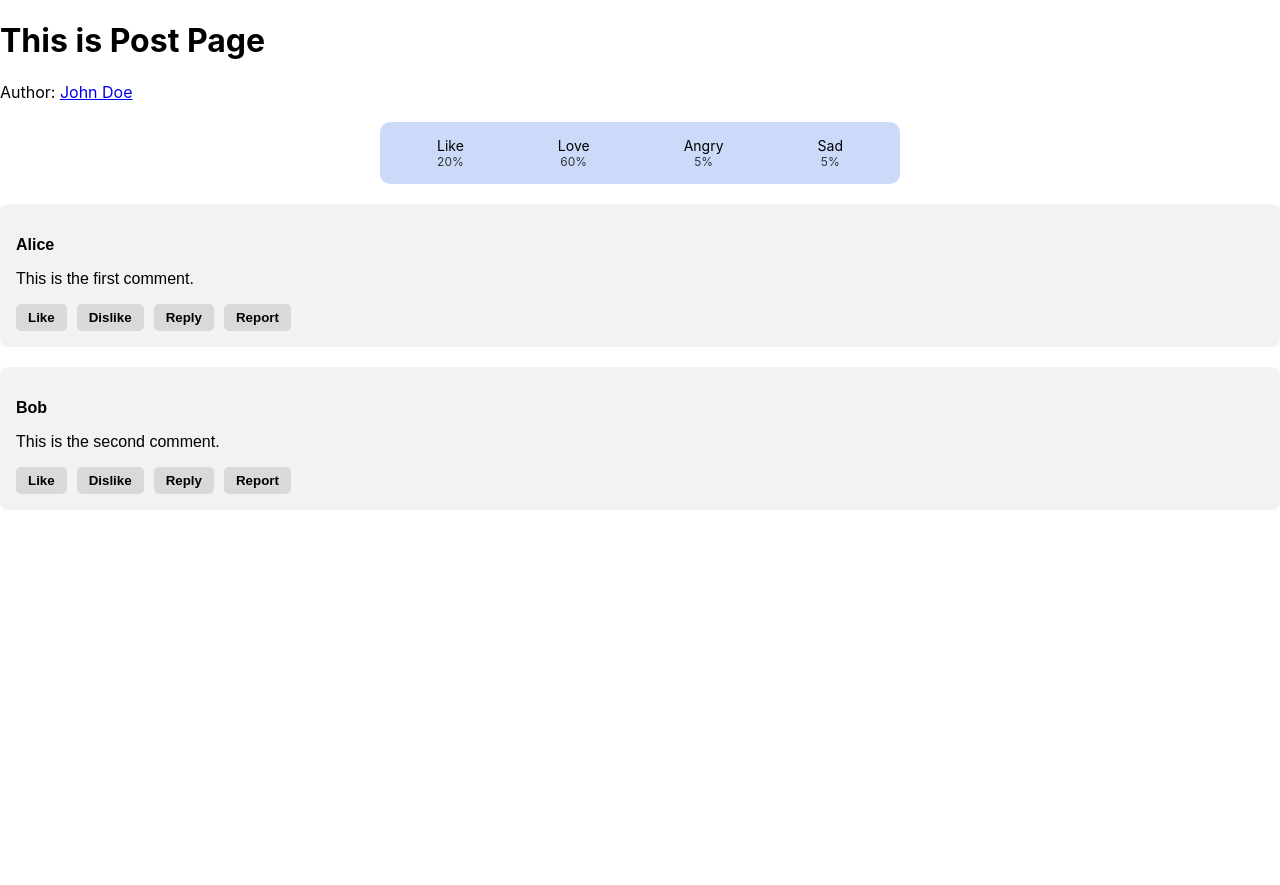
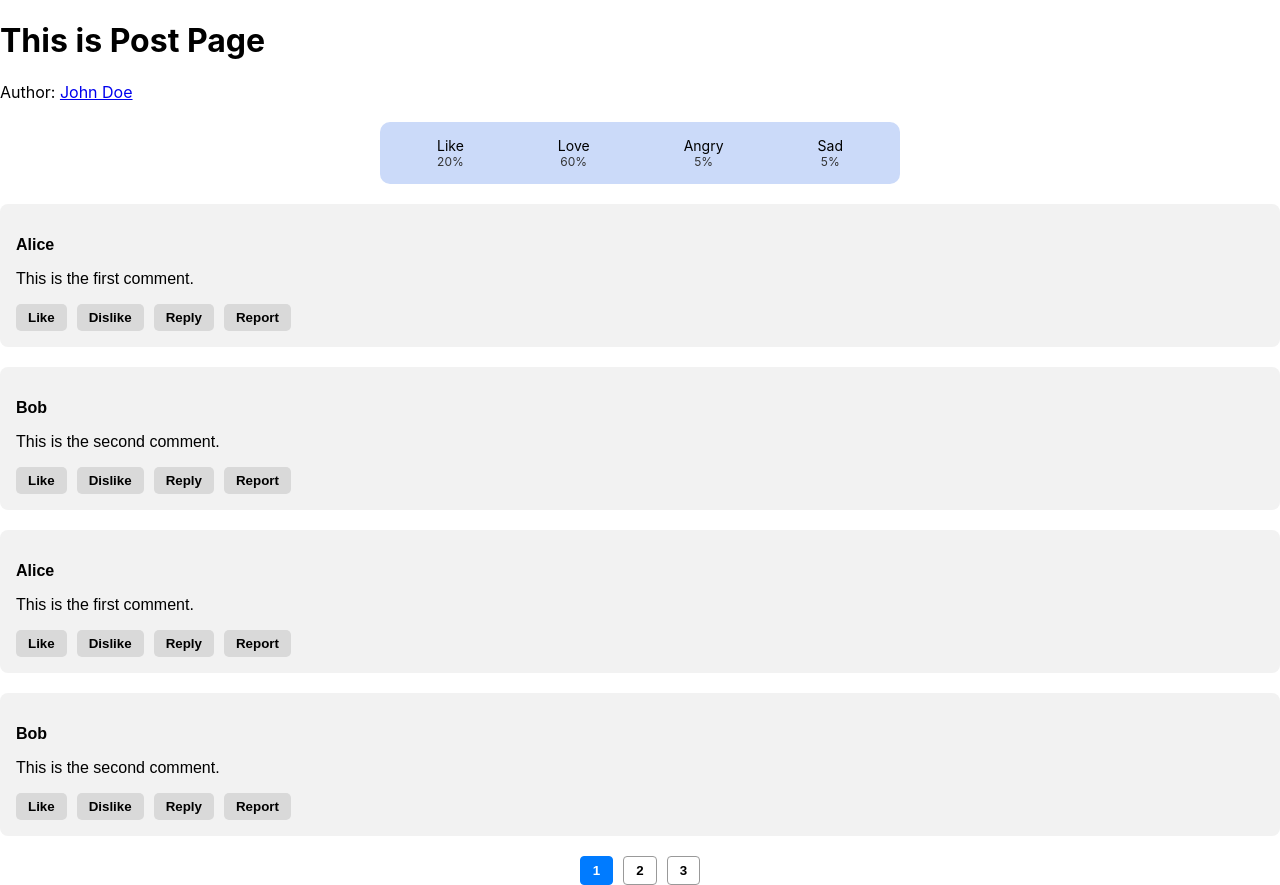
Before and after one commit to Zumaina/2200-assignment, a React (Create React App) app: page / in a window 1280 px wide. Before the commit the page ends 800 px from the top, so only its background shows below. Built offline with nearby package versions, Linux system fonts and the light colour scheme.

Commit message:
add pagination

```diff
--- /dev/null
+++ b/src/components/Pagination.js
@@ -0,0 +1,26 @@
+import styles from "../css/Pagination.module.css";
+
+const Pagination = ({ currentPage, totalItems, itemsPerPage, setCurrentPage }) => {
+  const totalPages = Math.ceil(totalItems / itemsPerPage);
+  const pageNumbers = [];
+
+  for (let i = 1; i <= totalPages; i++) {
+    pageNumbers.push(i);
+  }
+
+  return (
+    <div className={styles.pagination}>
+      {pageNumbers.map((number) => (
+        <button
+          key={number}
+          className={`${styles.pageButton} ${currentPage === number ? styles.active : ""}`}
+          onClick={() => setCurrentPage(number)}
+        >
+          {number}
+        </button>
+      ))}
+    </div>
+  );
+};
+
+export default Pagination;
--- /dev/null
+++ b/src/css/Pagination.module.css
@@ -0,0 +1,25 @@
+.pagination {
+  margin-top: 20px;
+  display: flex;
+  justify-content: center;
+  gap: 10px;
+}
+
+.pageButton {
+  padding: 6px 12px;
+  border: 1px solid #999;
+  background-color: white;
+  cursor: pointer;
+  border-radius: 4px;
+  font-weight: bold;
+}
+
+.pageButton:hover {
+  background-color: #f2f2f2;
+}
+
+.active {
+  background-color: #007bff;
+  color: white;
+  border-color: #007bff;
+}
--- a/src/pages/PostPage.js
+++ b/src/pages/PostPage.js
@@ -1,9 +1,27 @@
 import { Link } from "react-router-dom";
 import ReactionBar from "../components/ReactionBar";
 import CommentBox from "../components/CommentBox";
+import Pagination from "../components/Pagination";
+import { useState } from "react";
 
 const PostPage = () => {
   const dummyAuthorId = "123";
+
+  // Dummy data
+  const allComments = [
+    { id: 1, author: "Alice", text: "This is the first comment." },
+    { id: 2, author: "Bob", text: "This is the second comment." },
+    { id: 3, author: "Charlie", text: "Third comment here!" },
+    { id: 4, author: "David", text: "Another insightful comment." },
+    { id: 5, author: "Eva", text: "Final comment on the post." },
+  ];
+
+  const [currentPage, setCurrentPage] = useState(1);
+  const commentsPerPage = 2;
+
+  const indexOfLast = currentPage * commentsPerPage;
+  const indexOfFirst = indexOfLast - commentsPerPage;
+  const currentComments = allComments.slice(indexOfFirst, indexOfLast);
 
   return (
     <div>
@@ -11,8 +29,24 @@
       <p>
         Author: <Link to={`/author/${dummyAuthorId}`}>John Doe</Link>
       </p>
+
       <ReactionBar />
-      <CommentBox />
+
+      {currentComments.map((comment) => (
+        <CommentBox
+          key={comment.id}
+          id={comment.id}
+          author={comment.author}
+          text={comment.text}
+        />
+      ))}
+
+      <Pagination
+        totalItems={allComments.length}
+        itemsPerPage={commentsPerPage}
+        currentPage={currentPage}
+        setCurrentPage={setCurrentPage}
+      />
     </div>
   );
 };
```
